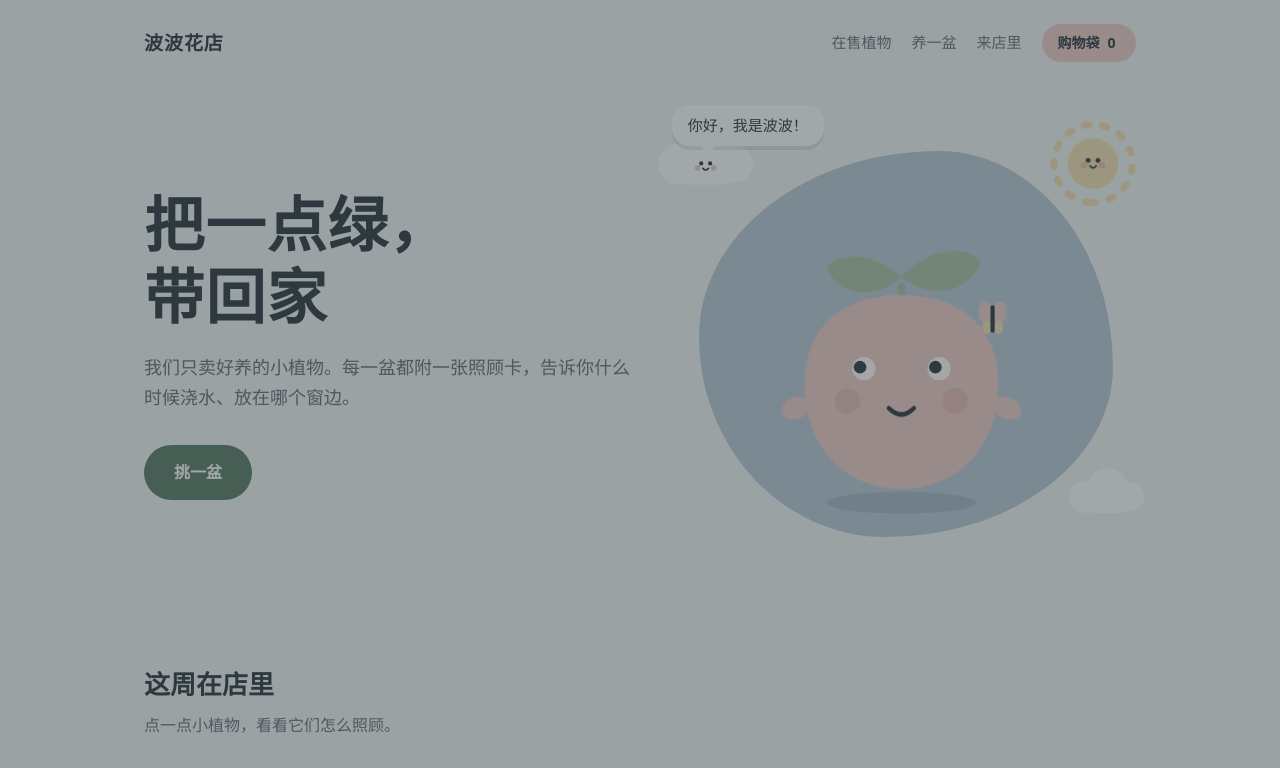
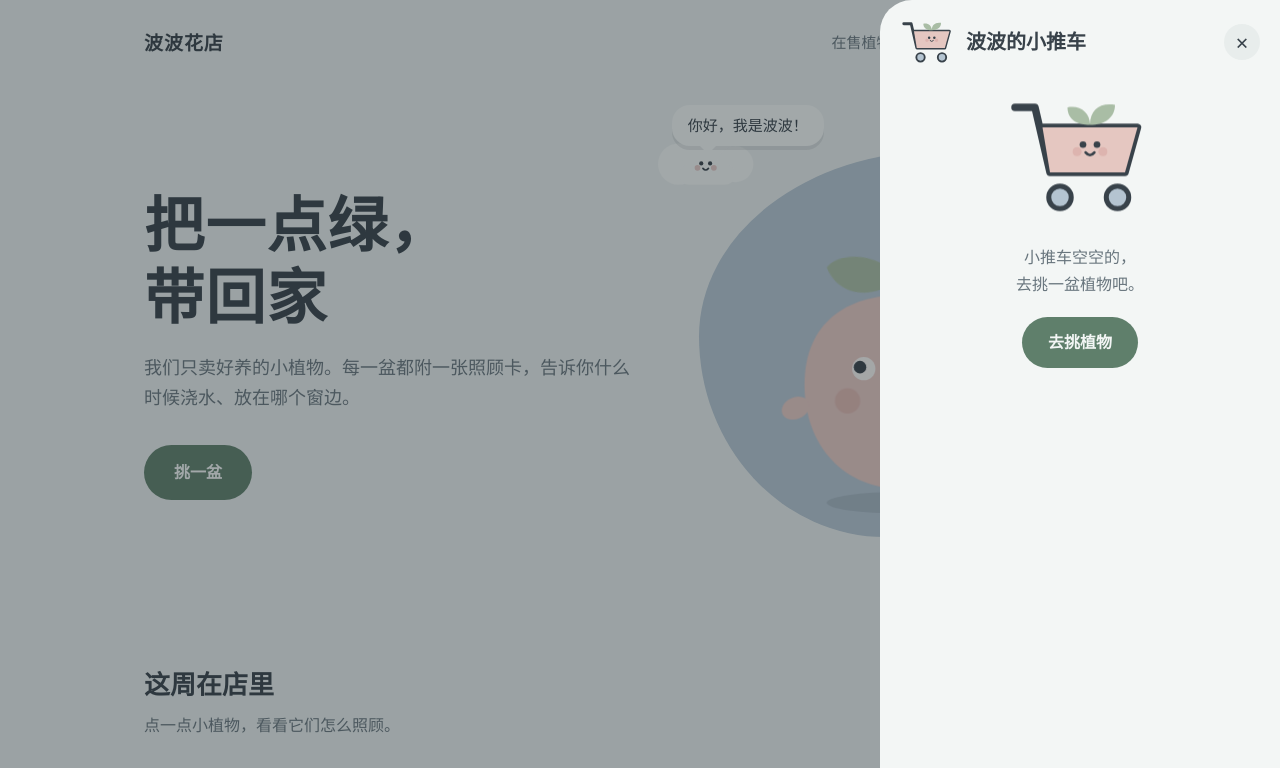
Before and after one commit to Raylan-Lei/-, a plain HTML site: page index.html in a window 1280 px wide. Both pictures are taken after a click on the button "购物袋". Shown: the top 768 px of the page. Drawn offline with Linux system fonts and the light colour scheme.

Commit message:
Add files via upload

```diff
--- a/index.html
+++ b/index.html
@@ -243,7 +243,7 @@ footer{padding:0 0 48px;color:var(--muted);font-size:14px}
  <footer>波波花店</footer>
 </div>
 <div class="ov" id="ov"></div>
-<aside class="cart empty" id="cart" role="dialog" aria-modal="true" aria-labelledby="ct" aria-hidden="true">
+<aside class="cart empty" id="cartp" role="dialog" aria-modal="true" aria-labelledby="ct" aria-hidden="true">
  <div class="ch"><svg class="cic" viewBox="0 0 120 100" aria-hidden="true"><use href="#cart"/></svg><h2 id="ct">波波的小推车</h2><button class="cx" id="cx" aria-label="关闭">×</button></div>
  <div class="cb" id="cb"></div>
  <div class="cf"><div class="tot"><span>合计</span><b id="tot">¥ 0</b></div><button class="btn2" id="go">生成取货清单</button></div>
@@ -272,7 +272,7 @@ $$('.pl').forEach(function(p,i){
  fig.addEventListener('click',function(){var o=p.classList.toggle('open');fig.setAttribute('aria-expanded',o);rep(fig.firstElementChild,'x');fig.firstElementChild.classList.remove('x')});
  $('.add',p).addEventListener('click',function(){addItem(p);rep(bag,'pop');rep(p,'hop');burst(p,6,CC)});
 });
-var cart={},fresh=null,ov=$('#ov'),cp=$('#cart'),cb=$('#cb'),tot=$('#tot'),lastF=null,CI='<svg viewBox="0 0 120 100" aria-hidden="true"><use href="#cart"/></svg>';
+var cart={},fresh=null,ov=$('#ov'),cp=$('#cartp'),cb=$('#cb'),tot=$('#tot'),lastF=null,CI='<svg viewBox="0 0 120 100" aria-hidden="true"><use href="#cart"/></svg>';
 function fmt(v){return '¥ '+v}
 function addItem(p){
  var nm=$('h3',p).textContent;
```
